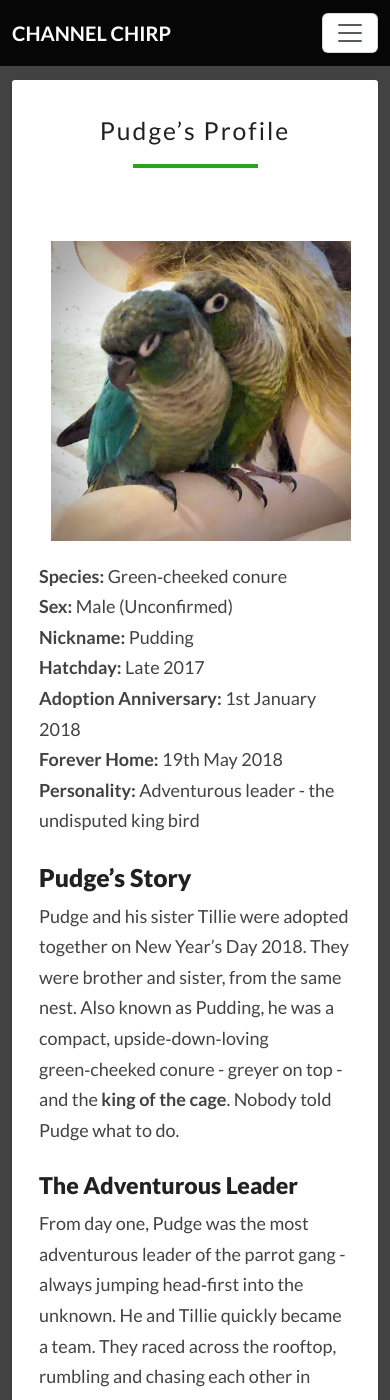
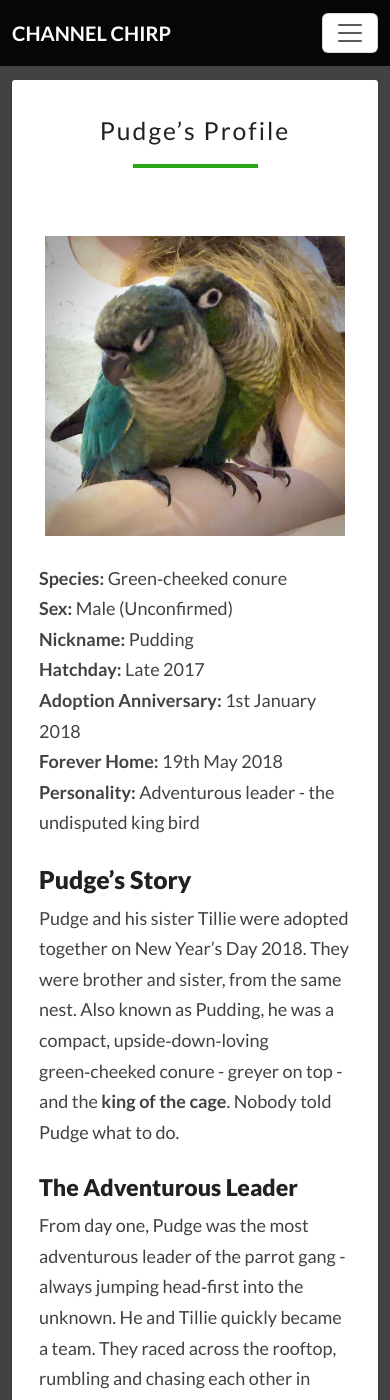
Before and after one commit to ChannelChirp/website, a Jekyll site: the page built from pudge.md, in a window 390 px wide and 1400 px high. Built offline with Jekyll 4.4.1, drawn with Linux system fonts in a browser that asks for light colours.

Commit message:
fix: mobile layout

```diff
--- a/css/lighthouse.css
+++ b/css/lighthouse.css
@@ -973,3 +973,22 @@ body.hide-title > .container-main .post-card > header.entry-header {
 .adventure-post .entry-content img {
   margin-top: 1em;
 }
+
+/* ── Image Alignment Fix for Mobile ── */
+@media (max-width: 767px) {
+  .alignright,
+  .alignleft {
+    float: none;           /* remove the float */
+    display: block;        /* make it a block element for centering */
+    margin: 1.5em auto;    /* vertical spacing + auto centering */
+    max-width: 100%;       /* prevent overflow */
+    height: auto;
+  }
+}
+
+/* Grey gap below sidebar when it stacks under content on mobile */
+@media (max-width: 767px) {
+  .col-md-9 {
+    margin-bottom: 3rem;   /* adjust to match the space you like (2rem, 35px, etc.) */
+  }
+}
```
